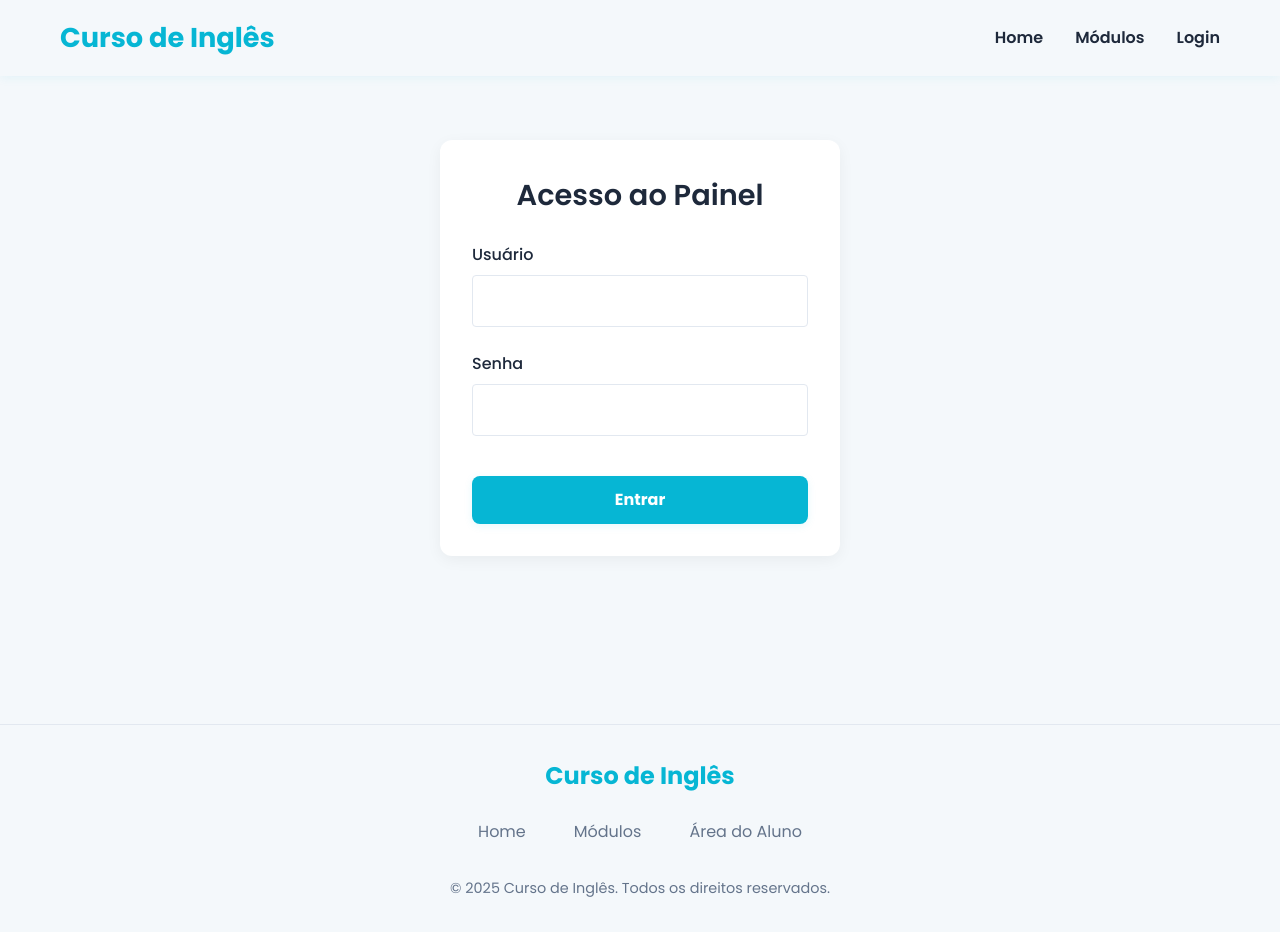
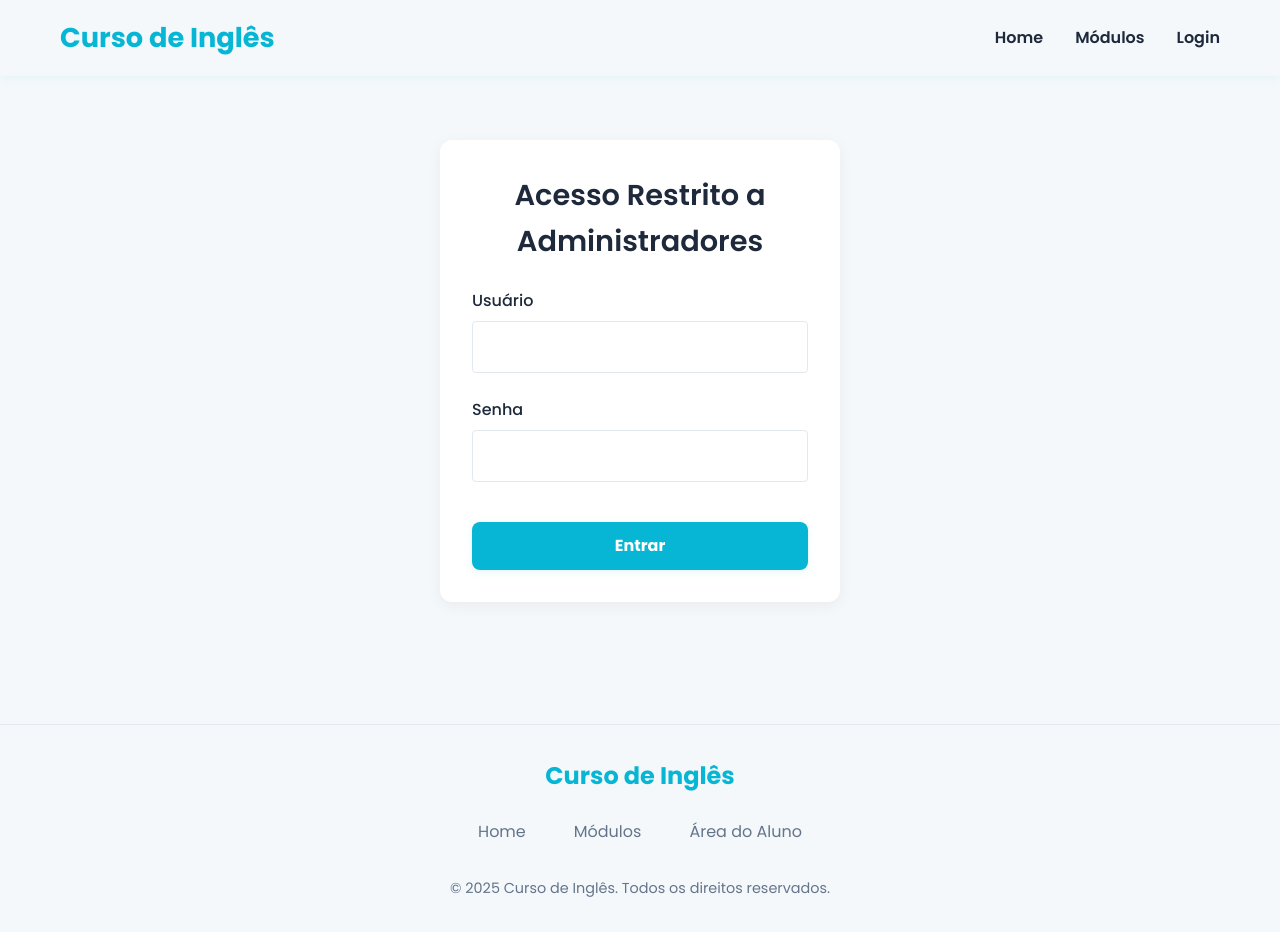
Before and after one commit to GBbsk/Plat-teste, a React (Vite) app: page /login in a window 1280 px wide. Built offline with nearby package versions, Linux system fonts and the light colour scheme.

Commit message:
ADMIN LOGIN ALTERAÇÃO

```diff
--- a/src/pages/Login.jsx
+++ b/src/pages/Login.jsx
@@ -94,7 +94,7 @@ function Login({ setIsAuthenticated }) {
 
   return (
     <LoginContainer>
-      <LoginTitle>Acesso ao Painel</LoginTitle>
+      <LoginTitle>Acesso Restrito a Administradores</LoginTitle>
 
       <form onSubmit={handleSubmit}>
         <FormGroup>
```
